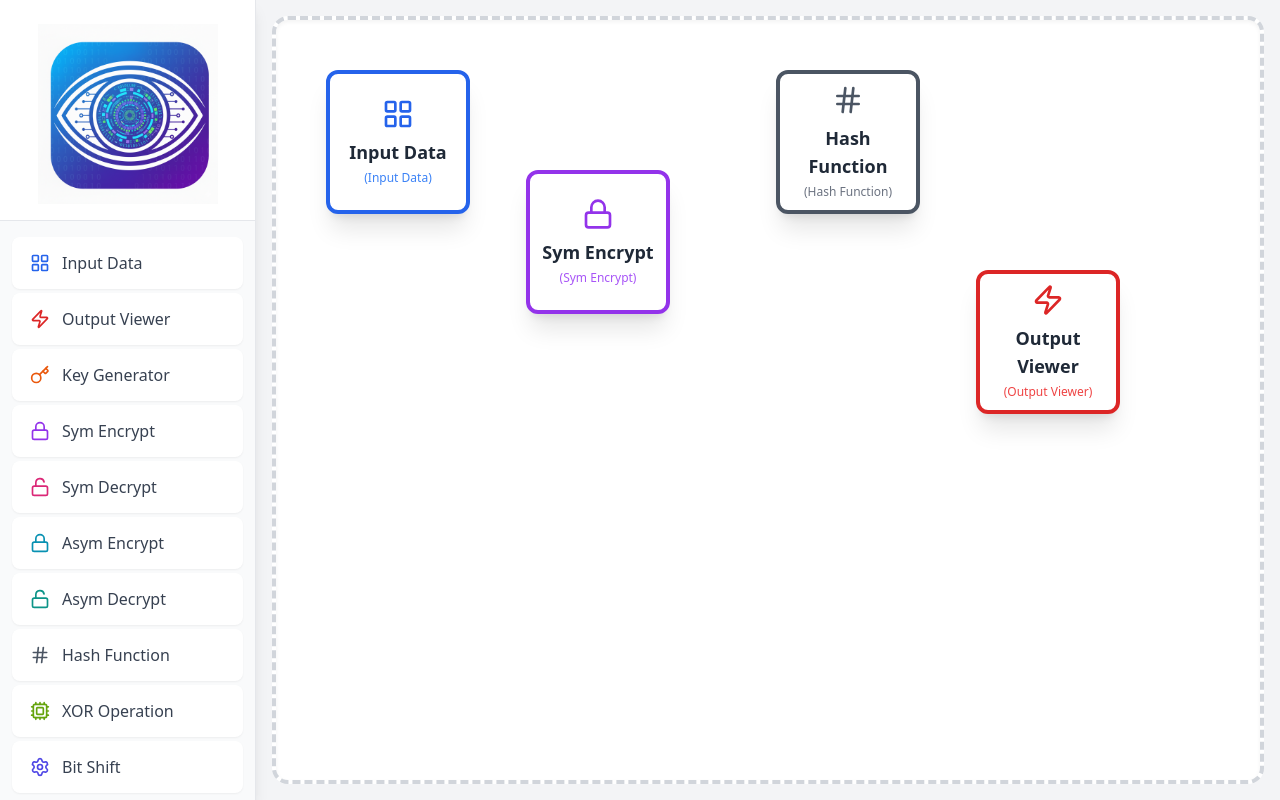
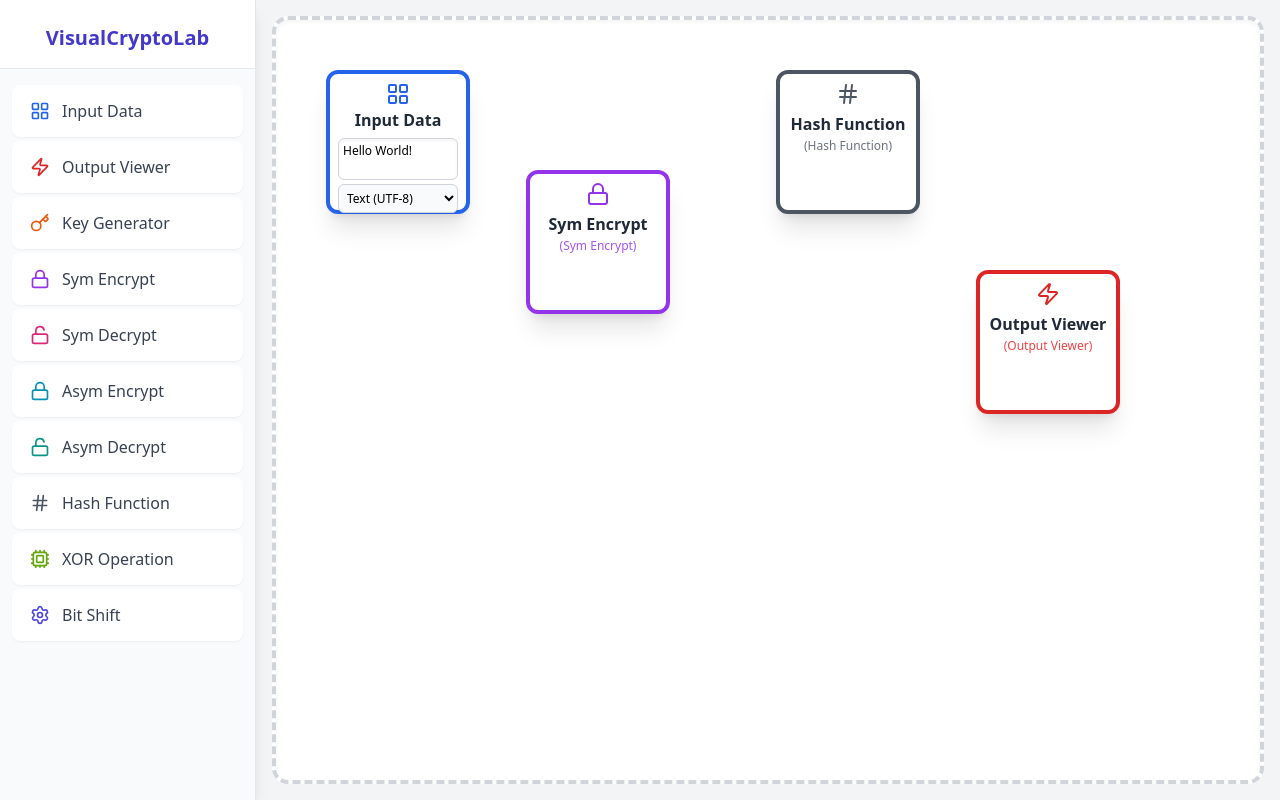
Before and after one commit to visualcryptolab/vcryptolab, a React (Vite) app: page / in a window 1280 px wide. Built offline with nearby package versions, Linux system fonts and the light colour scheme.

Commit message:
InputData Node with functionality

```diff
--- a/src/App.jsx
+++ b/src/App.jsx
@@ -61,7 +61,15 @@ const NODE_DEFINITIONS = {
 // Initial nodes on the canvas
 const INITIAL_NODES = [
   // Example initial nodes for demonstration
-  { id: 'start_a', label: 'Input Data', position: { x: 50, y: 50 }, type: 'DATA_INPUT', color: 'blue' },
+  {
+    id: 'start_a',
+    label: 'Input Data',
+    position: { x: 50, y: 50 },
+    type: 'DATA_INPUT',
+    color: 'blue',
+    content: 'Hello World!',
+    format: 'Text (UTF-8)'
+  },
   { id: 'op_a', label: 'Sym Encrypt', position: { x: 250, y: 150 }, type: 'SYM_ENC', color: 'purple' },
   { id: 'op_b', label: 'Hash Function', position: { x: 500, y: 50 }, type: 'HASH_FN', color: 'gray' },
   { id: 'end_a', label: 'Output Viewer', position: { x: 700, y: 250 }, type: 'OUTPUT_VIEWER', color: 'red' },
@@ -93,14 +101,19 @@ const getLinePath = (pos1, pos2) => {
 
 // --- Component for the Draggable Box ---
 
-const DraggableBox = ({ node, setPosition, canvasRef, handleConnectStart, handleConnectEnd, connectingNodeId }) => {
-  const { id, label, position, type, color } = node;
+const DraggableBox = ({ node, setPosition, canvasRef, handleConnectStart, handleConnectEnd, connectingNodeId, updateNodeContent }) => {
+  // Destructure content and format for DATA_INPUT node
+  const { id, label, position, type, color, content, format } = node;
   const definition = NODE_DEFINITIONS[type];
   const [isDragging, setIsDragging] = useState(false);
   const boxRef = useRef(null);
   const offset = useRef({ x: 0, y: 0 });
 
-  // NEW: Determine connection state for visual feedback
+  // Node specific flags
+  const isDataInput = type === 'DATA_INPUT';
+  const FORMATS = ['Text (UTF-8)', 'Binary', 'Decimal', 'Hexadecimal'];
+
+  // Determine connection state for visual feedback
   const isConnectingSource = connectingNodeId === id;
   const isTargetCandidate = connectingNodeId && connectingNodeId !== id;
 
@@ -108,6 +121,12 @@ const DraggableBox = ({ node, setPosition, canvasRef, handleConnectStart, handle
   const handleDragStart = useCallback((e) => {
     // Only allow drag if not currently in a connection attempt mode
     if (connectingNodeId) return;
+
+    // Allow drag only if the event didn't originate from an interactive form element (textarea/select)
+    const interactiveTags = ['TEXTAREA', 'SELECT', 'OPTION'];
+    if (interactiveTags.includes(e.target.tagName)) {
+        return; // Don't start drag if interacting with form elements
+    }
 
     const clientX = e.clientX || (e.touches?.[0]?.clientX ?? 0);
     const clientY = e.clientY || (e.touches?.[0]?.clientY ?? 0);
@@ -162,7 +181,7 @@ const DraggableBox = ({ node, setPosition, canvasRef, handleConnectStart, handle
     setIsDragging(false);
   }, []);
 
-  // NEW: Handle click for connection logic
+  // Handle click for connection logic
   const handleBoxClick = useCallback((e) => {
     if (isDragging) return; // Ignore click if it was part of a drag movement
 
@@ -236,15 +255,51 @@ const DraggableBox = ({ node, setPosition, canvasRef, handleConnectStart, handle
         width: `${BOX_SIZE.width}px`,
         height: `${BOX_SIZE.height}px`,
       }}
-      onMouseDown={handleDragStart}
-      onTouchStart={handleDragStart}
-      onClick={handleBoxClick} // NEW: Handle click for connection logic
+      onMouseDown={handleDragStart} // Keep drag start on the container
+      onTouchStart={handleDragStart} // Keep drag start on the container
+      onClick={handleBoxClick} // Keep box click logic
     >
-      {/* Refactored icon class usage */}
-      {definition.icon && <definition.icon className={`w-8 h-8 ${iconTextColorClass} mb-2`} />}
-      <span className="text-lg font-bold text-gray-800 text-center px-2">{label}</span>
-      {/* Refactored label class usage */}
-      <span className={`text-xs ${labelTextColorClass} mt-1`}>({definition.label})</span>
+      {/* Content wrapper: adjusted to use space more efficiently for input node */}
+      <div className="flex flex-col h-full w-full justify-start items-center p-2">
+        {/* Top Section: Icon and Main Label */}
+        <div className="flex flex-col justify-start items-center w-full flex-shrink-0">
+          {/* Icon size slightly smaller for input node to save space */}
+          {definition.icon && <definition.icon className={`w-${isDataInput ? 6 : 8} h-${isDataInput ? 6 : 8} ${iconTextColorClass} ${isDataInput ? 'mb-1' : 'mb-2'}`} />}
+          <span className={`text-${isDataInput ? 'base' : 'lg'} font-bold text-gray-800 text-center leading-tight`}>{label}</span>
+          {/* Standard Node Sub-label below main label if not input node */}
+          {!isDataInput && <span className={`text-xs ${labelTextColorClass} mt-1`}>({definition.label})</span>}
+        </div>
+
+        {isDataInput && (
+          /* Data Input Specific Controls */
+          <div className="w-full flex flex-col items-center mt-2 flex-grow">
+            <textarea
+              className="w-full text-xs p-1 border border-gray-300 rounded-md shadow-inner resize-none mb-1 focus:ring-2 focus:ring-blue-300 outline-none transition duration-150"
+              rows="2"
+              placeholder="Enter data here..."
+              value={content || ''}
+              onChange={(e) => updateNodeContent(id, 'content', e.target.value)}
+              // Stop propagation to allow interaction
+              onMouseDown={(e) => e.stopPropagation()}
+              onTouchStart={(e) => e.stopPropagation()}
+              onClick={(e) => e.stopPropagation()}
+            />
+            <select
+              className="w-full text-xs p-1 border border-gray-300 rounded-md shadow-sm bg-gray-50 focus:ring-2 focus:ring-blue-300 outline-none cursor-pointer"
+              value={format || 'Text (UTF-8)'}
+              onChange={(e) => updateNodeContent(id, 'format', e.target.value)}
+              // Stop propagation to allow interaction
+              onMouseDown={(e) => e.stopPropagation()}
+              onTouchStart={(e) => e.stopPropagation()}
+              onClick={(e) => e.stopPropagation()}
+            >
+              {FORMATS.map(f => (
+                <option key={f} value={f}>{f}</option>
+              ))}
+            </select>
+          </div>
+        )}
+      </div>
     </div>
   );
 };
@@ -257,11 +312,8 @@ const Toolbar = ({ addNode }) => {
     <div className="w-64 bg-gray-50 flex-shrink-0 border-r border-gray-200 shadow-lg flex flex-col">
       {/* Logo Container at the top of the left tool bar */}
       <div className="p-4 pt-6 pb-4 border-b border-gray-200 flex justify-center items-center bg-white">
-        <img
-          src="VCL - Logo.png" // UPDATED: Using the user's requested relative path for external deployment
-          alt="VisualCryptoLab Logo and Name "
-          className="w-full h-auto max-w-[180px]"
-        />
+        {/* Placeholder for the logo image */}
+        <div className="text-xl font-extrabold text-indigo-700">VisualCryptoLab</div>
       </div>
 
       {/* Node list container - REMOVED 'Add Nodes' H3. Added pt-4 for separation. */}
@@ -298,8 +350,8 @@ const Toolbar = ({ addNode }) => {
 
 const App = () => {
   const [nodes, setNodes] = useState(INITIAL_NODES);
-  const [connections, setConnections] = useState([]); // NEW: State to store {source: id, target: id}
-  const [connectingNodeId, setConnectingNodeId] = useState(null); // NEW: State for connection source
+  const [connections, setConnections] = useState([]); // State to store {source: id, target: id}
+  const [connectingNodeId, setConnectingNodeId] = useState(null); // State for connection source
   const canvasRef = useRef(null);
 
   // Function to update the position of a specific box
@@ -309,10 +361,21 @@ const App = () => {
     ));
   }, []);
 
+  // NEW: Function to update the data content or format of a specific node
+  const updateNodeContent = useCallback((id, field, value) => {
+    setNodes(prevNodes => prevNodes.map(node =>
+      node.id === id ? { ...node, [field]: value } : node
+    ));
+  }, []);
+
+
   // Function to add a new node
   const addNode = useCallback((type, label, color) => {
     const newId = `${type}_${Date.now()}`;
     const definition = NODE_DEFINITIONS[type];
+
+    // Default content/format if it's a DATA_INPUT
+    const initialContent = type === 'DATA_INPUT' ? { content: '', format: 'Text (UTF-8)' } : {};
 
     setNodes(prevNodes => [
       ...prevNodes,
@@ -321,7 +384,8 @@ const App = () => {
         label: definition.label,
         position: { x: 50 + Math.random() * 200, y: 50 + Math.random() * 200 }, // Random spawn near top-left
         type: type,
-        color: color
+        color: color,
+        ...initialContent // Add initial content/format if applicable
       },
     ]);
   }, []);
@@ -351,7 +415,7 @@ const App = () => {
     setConnectingNodeId(null);
   }, [connectingNodeId, connections]);
 
-  // NEW: Prepare connections data for SVG
+  // Prepare connections data for SVG
   const connectionPaths = connections.map(conn => {
     const sourceNode = nodes.find(n => n.id === conn.source);
     const targetNode = nodes.find(n => n.id === conn.target);
@@ -397,8 +461,6 @@ const App = () => {
       {/* 2. Main Content Area (Flex Column to hold header and canvas) */}
       <div className="flex-grow flex flex-col p-4">
 
-        {/* Header Container - REMOVED entirely, leaving only the canvas */}
-
         {/* Main Canvas Container - uses flex-grow to fill remaining vertical space. Removed mt-4 for better fit. */}
         <div
           ref={canvasRef}
@@ -426,10 +488,11 @@ const App = () => {
               key={node.id}
               node={node}
               setPosition={setPosition}
+              updateNodeContent={updateNodeContent} // NEW PROP
               canvasRef={canvasRef}
-              handleConnectStart={handleConnectStart} // NEW
-              handleConnectEnd={handleConnectEnd}     // NEW
-              connectingNodeId={connectingNodeId}     // NEW
+              handleConnectStart={handleConnectStart}
+              handleConnectEnd={handleConnectEnd}
+              connectingNodeId={connectingNodeId}
             />
           ))}
 
```
